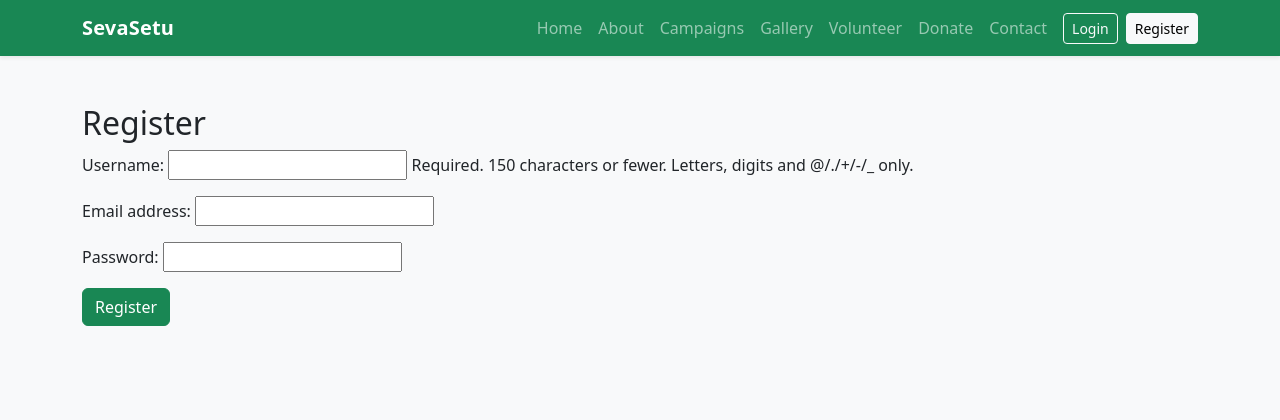
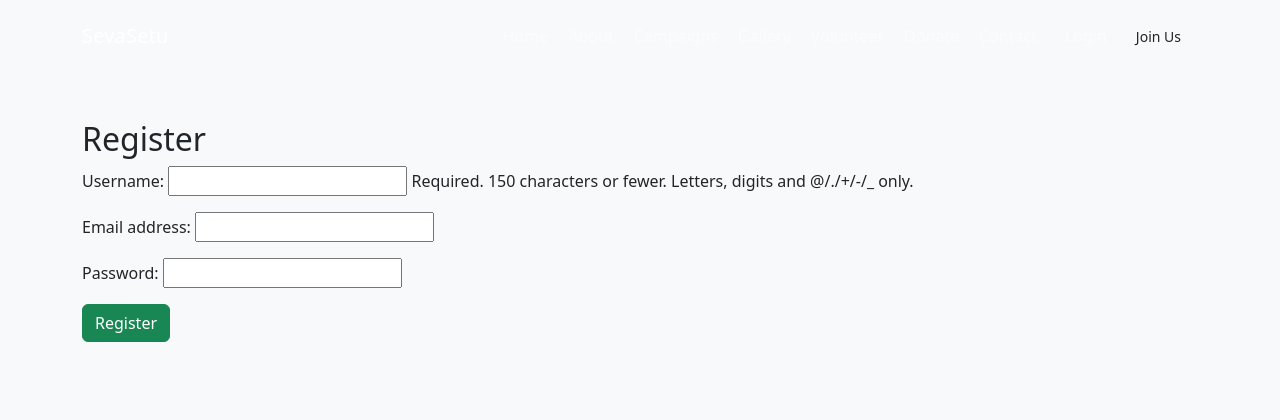
Before and after one commit to gouri0209m-ux/SevaSetu, a Django app: page /accounts/register/ in a window 1280 px wide. Shown: the top 420 px of the page. Run offline with Django 5.2, Linux system fonts and the light colour scheme.

Commit message:
Refine site navigation

```diff
--- a/templates/partials/navbar.html
+++ b/templates/partials/navbar.html
@@ -1,13 +1,15 @@
-<nav class="navbar navbar-expand-lg navbar-dark bg-success shadow-sm">
-    <div class="container">
-        <a class="navbar-brand fw-bold" href="{% url 'home' %}">SevaSetu</a>
+<nav class="navbar navbar-expand-lg navbar-dark site-nav">
+    <div class="container py-2">
+        <a class="navbar-brand brand-mark" href="{% url 'home' %}">
+            <span class="brand-dot"></span>SevaSetu
+        </a>
 
-        <button class="navbar-toggler" type="button" data-bs-toggle="collapse" data-bs-target="#navmenu">
+        <button class="navbar-toggler border-0 shadow-none" type="button" data-bs-toggle="collapse" data-bs-target="#navmenu" aria-controls="navmenu" aria-expanded="false" aria-label="Toggle navigation">
             <span class="navbar-toggler-icon"></span>
         </button>
 
         <div class="collapse navbar-collapse" id="navmenu">
-            <ul class="navbar-nav ms-auto align-items-lg-center">
+            <ul class="navbar-nav ms-auto align-items-lg-center gap-lg-1">
                 <li class="nav-item"><a class="nav-link" href="{% url 'home' %}">Home</a></li>
                 <li class="nav-item"><a class="nav-link" href="{% url 'about' %}">About</a></li>
                 <li class="nav-item"><a class="nav-link" href="{% url 'campaign_list' %}">Campaigns</a></li>
@@ -17,11 +19,11 @@
                 <li class="nav-item"><a class="nav-link" href="{% url 'contact' %}">Contact</a></li>
 
                 {% if user.is_authenticated %}
-                    <li class="nav-item"><a class="nav-link" href="{% url 'dashboard' %}">Dashboard</a></li>
-                    <li class="nav-item ms-lg-2"><a class="btn btn-light btn-sm" href="{% url 'logout' %}">Logout</a></li>
+                    <li class="nav-item ms-lg-2"><a class="nav-link" href="{% url 'dashboard' %}">Dashboard</a></li>
+                    <li class="nav-item ms-lg-2"><a class="btn btn-accent btn-sm px-3" href="{% url 'logout' %}">Logout</a></li>
                 {% else %}
-                    <li class="nav-item ms-lg-2"><a class="btn btn-outline-light btn-sm" href="{% url 'login' %}">Login</a></li>
-                    <li class="nav-item ms-lg-2"><a class="btn btn-light btn-sm" href="{% url 'register' %}">Register</a></li>
+                    <li class="nav-item ms-lg-2"><a class="nav-link" href="{% url 'login' %}">Login</a></li>
+                    <li class="nav-item"><a class="btn btn-accent btn-sm px-3" href="{% url 'register' %}">Join Us</a></li>
                 {% endif %}
             </ul>
         </div>
```
